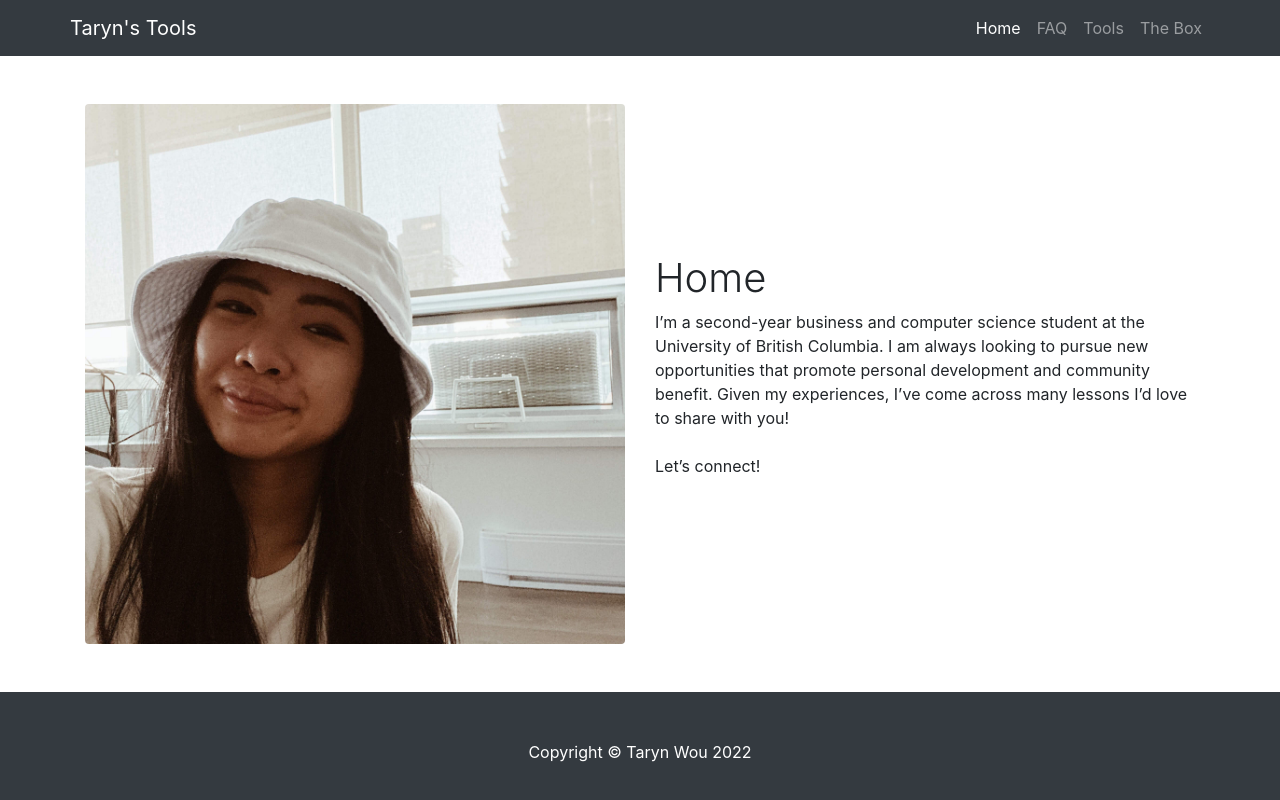
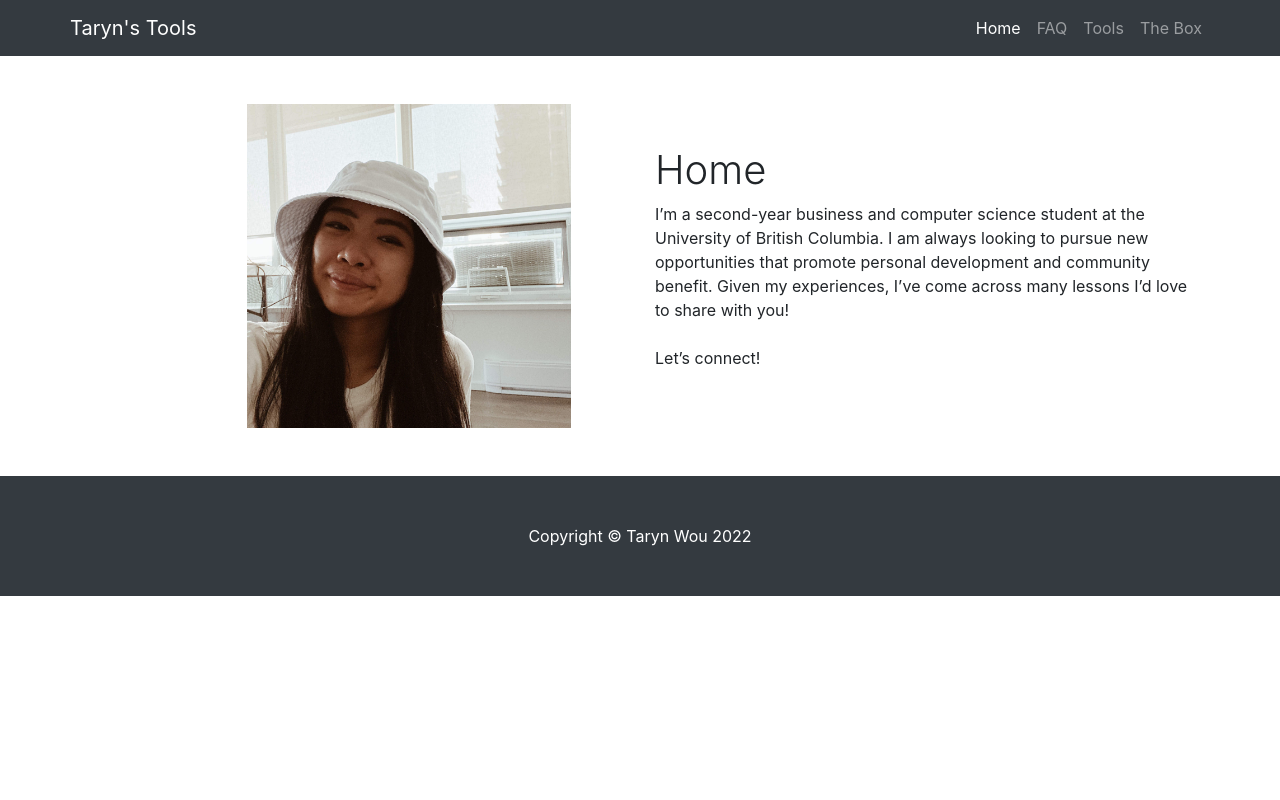
Before and after one commit to tarynwou/taryns-toolkit, a React (Create React App) app: page / in a window 1280 px wide. Shown: the top 800 px of the page. Built offline with nearby package versions, Linux system fonts and the light colour scheme.

Commit message:
Positioned headshot

```diff
--- a/src/components/Home.jsx
+++ b/src/components/Home.jsx
@@ -1,5 +1,6 @@
 import React from "react";
 import Headshot from "../graphics/bucket-hat-sq.jpeg";
+import "../graphics/graphics.css";
 
 function Home() {
   return (
@@ -8,7 +9,8 @@ function Home() {
         <div class="row align-items-center my-5">
           <div class="col-lg-6">
             <img
-              class="img-fluid rounded mb-4 mb-lg-0"
+              // class="img-fluid rounded mb-4 mb-lg-0"
+              className="headshot"
               src={Headshot}
               alt="Taryn Wou"
             />
--- /dev/null
+++ b/src/graphics/graphics.css
@@ -0,0 +1,7 @@
+.headshot {
+  max-width: 60%;
+  height: auto;
+  display: block;
+  float: right;
+  margin-right: 10%;
+}
```
